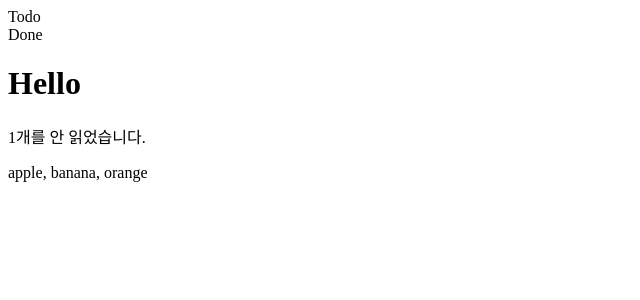
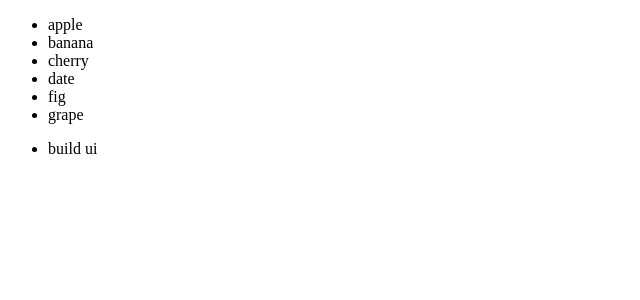
Before and after one commit to HoyiTT/ReactHater, a React (Vite) app: page / in a window 1280 px wide. Shown: the top 300 px of the page, without its empty margins (0-640 px from the left). Built offline with nearby package versions, Linux system fonts and the light colour scheme.

Commit message:
[feat] 2-4강 컴포먼트 만들기 목록 렌더링

```diff
--- a/src/App.jsx
+++ b/src/App.jsx
@@ -1,21 +1,15 @@
+import List, { FilteredList } from "./List"
+
+function App() {
+
+  return (
+  <div>
+    <List/>
+    <FilteredList/>
+  </div>
+
+  );
+};
 
 
-import Fruits from "./Fruits"
-import Item from "./Item"
-import Mailbox from "./Mailbox"
-function App() {
-  const fruits = ["apple", "banana", "orange"]
-  return (
-    <>
-    <Item isDone={true} />
-    <Item isDone={false} />
-    <Mailbox unreadMessage={["a"]}/>
-    {
-      fruits.length > 0 && <Fruits fruits={fruits}/>
-    }
-    </>
-  )
-
-}
-
 export default App
--- a/src/Fruits.jsx
+++ /dev/null
@@ -1,9 +0,0 @@
-const Fruits = ({fruits}) => {
-    if (fruits.length > 0) {
-        return <div>{fruits.join(", ")}</div>
-    }
-    return null;
-
-}
-
-export default Fruits;
--- a/src/Item.jsx
+++ /dev/null
@@ -1,5 +0,0 @@
-const Item = ({isDone}) => {
-    return <div>{isDone ? "Todo" : "Done"} </div>
-}
-
-export default Item;
--- /dev/null
+++ b/src/List.jsx
@@ -0,0 +1,37 @@
+const List = () => {
+    const items = ["apple", "banana", "cherry", "date", "fig", "grape"];
+    return (
+    <ul>
+        {items.map((i, index) => (
+            <li key={index}>{i}</li>
+        ))}
+    </ul>
+    )
+}
+
+
+export const FilteredList = () => {
+    const items = [
+      {
+        id : 1,
+        text: "learn react",
+        completed: true,
+      },
+      {
+        id : 2,
+        text: "build ui",
+        completed: false,
+      },
+      {
+        id : 3,
+        text: "fetch API",
+        completed: true,
+      },
+    ];
+    return <ul>{
+      items.filter(i => i.completed === false).map(i => <li>{i.text}</li>)
+      }</ul>
+  };
+
+
+export default List;
--- a/src/Mailbox.jsx
+++ /dev/null
@@ -1,10 +0,0 @@
-const Mailbox = ({unreadMessage}) => {
-    return (
-        <div>
-            <h1>Hello</h1>
-            {unreadMessage.length > 0 && <p> {unreadMessage.length}개를 안 읽었습니다.</p>}
-        </div>
-    );
-}
-
-export default Mailbox;
```
